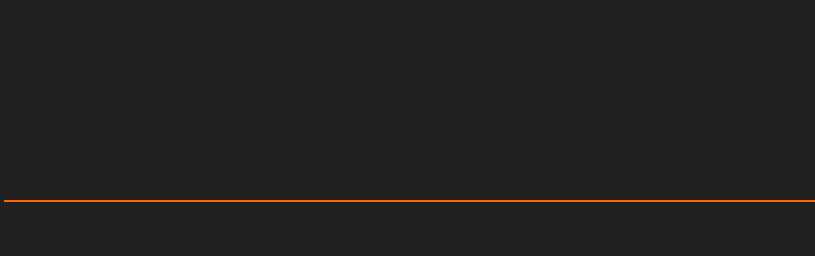
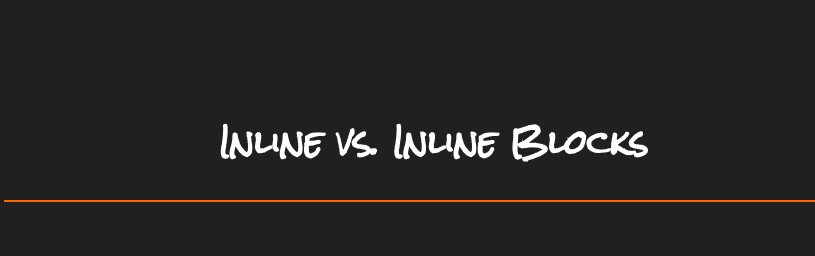
Before and after one commit to arjis02/arjis02.github.io, a plain HTML site: page blog/t2-css-design.html in a window 1280 px wide. Shown: the top 256 px of the page, 212-1027 px from the left. Drawn offline with Linux system fonts and the light colour scheme.

Commit message:
Update blog

```diff
--- a/blog/t2-css-design.html
+++ b/blog/t2-css-design.html
@@ -1,6 +1,6 @@
 <!DOCTYPE html>
 <head>
-  <title></title>
+  <title>Inline vs. Inline Blocks</title>
   <meta charset="UTF-8">
   <link rel="stylesheet" type="text/css" href="../../default.css">
   <link href='http://fonts.googleapis.com/css?family=Rock+Salt' rel='stylesheet' type='text/css'>
@@ -8,7 +8,7 @@
 
 <body>
   <header>
-    <!-- <h1 class="nothome">Enter Blog Title Here</h1> -->
+    <h1 class="nothome">Inline vs. Inline Blocks</h1>
     <div id="photo">
       <a href="http://arjis02.github.io/index.html"><img src="http://i280.photobucket.com/albums/kk166/Rj_Ramos/Facebook/Mobile%20Uploads/10365761_10105025044861699_6314152014198771685_n_zpsbejvcpi5.jpg~original" alt="" height="200" width="200"></a>
     </div>
```
